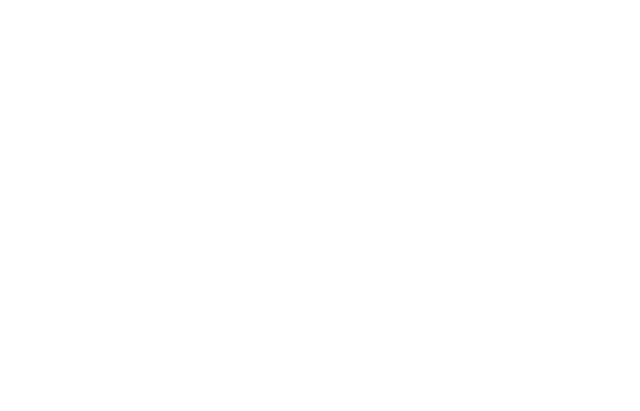
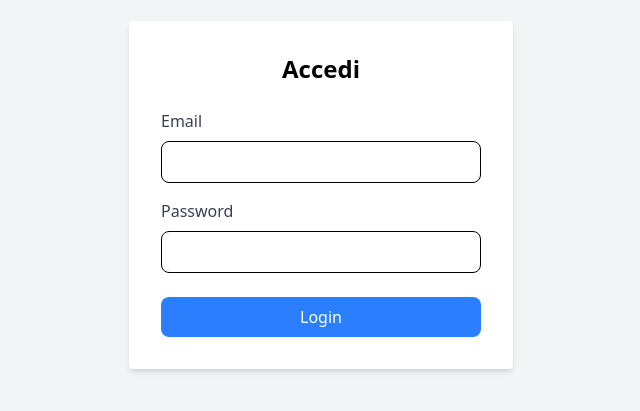
Before and after one commit to diegoferrari129/social-app, an Angular app in the folder frontend/: page /login in a window 1280 px wide. Before the commit this address led to /. Shown: the part 205-616 px from the top of the page, without its empty margins (319-959 px from the left). Built offline with nearby package versions, Linux system fonts and the light colour scheme.

Commit message:
feat: add login component and route with auth service saving jwt token in local storage. add zone.js package

```diff
--- a/frontend/angular.json
+++ b/frontend/angular.json
@@ -17,6 +17,7 @@
           "builder": "@angular/build:application",
           "options": {
             "browser": "src/main.ts",
+            "polyfills": ["zone.js"],
             "tsConfig": "tsconfig.app.json",
             "assets": [
               {
--- a/frontend/package.json
+++ b/frontend/package.json
@@ -18,7 +18,8 @@
     "@angular/platform-browser": "^21.2.0",
     "@angular/router": "^21.2.0",
     "rxjs": "~7.8.0",
-    "tslib": "^2.3.0"
+    "tslib": "^2.3.0",
+    "zone.js": "^0.16.1"
   },
   "devDependencies": {
     "@angular/build": "^21.2.9",
--- a/frontend/src/app/app.config.ts
+++ b/frontend/src/app/app.config.ts
@@ -1,11 +1,13 @@
-import { ApplicationConfig, provideBrowserGlobalErrorListeners } from '@angular/core';
+import { ApplicationConfig, provideBrowserGlobalErrorListeners, provideZoneChangeDetection } from '@angular/core';
 import { provideRouter } from '@angular/router';
-
+import { provideHttpClient } from '@angular/common/http';
 import { routes } from './app.routes';
 
 export const appConfig: ApplicationConfig = {
   providers: [
     provideBrowserGlobalErrorListeners(),
-    provideRouter(routes)
+    provideRouter(routes),
+    provideZoneChangeDetection({ eventCoalescing: true }),
+    provideHttpClient()
   ]
 };
--- a/frontend/src/app/app.routes.ts
+++ b/frontend/src/app/app.routes.ts
@@ -1,7 +1,9 @@
 import { Routes } from '@angular/router';
 import { Home } from './features/home/home';
+import { Login } from './core/auth/pages/login/login';
 
 export const routes: Routes = [
   { path: '', redirectTo: '/home', pathMatch: 'full' },
   { path: 'home', component: Home },
+  { path: 'login', component: Login }
 ];
--- /dev/null
+++ b/frontend/src/app/core/auth/auth.service.ts
@@ -0,0 +1,37 @@
+import { Injectable } from '@angular/core';
+import { HttpClient } from '@angular/common/http';
+import { Observable } from 'rxjs';
+
+export interface LoginResponse {
+  token: string;
+  user: any;
+}
+
+@Injectable({
+  providedIn: 'root',
+})
+export class AuthService {
+  private apiUrl = '/api';
+
+  constructor(private http: HttpClient) { }
+
+  login(email: string, password: string): Observable<LoginResponse> {
+    return this.http.post<LoginResponse>(`${this.apiUrl}/user/login`, { email, password });
+  }
+
+  saveToken(token: string): void {
+    localStorage.setItem('token', token);
+  }
+
+  getToken(): string | null {
+    return localStorage.getItem('token');
+  }
+
+  logout(): void {
+    localStorage.removeItem('token');
+  }
+
+  isAuthenticated(): boolean {
+    return !!this.getToken();
+  }
+}
--- /dev/null
+++ b/frontend/src/app/core/auth/pages/login/login.html
@@ -0,0 +1,28 @@
+<div class="min-h-screen flex items-center justify-center bg-gray-100">
+  <div class="bg-white p-8 rounded shadow-md w-96">
+    <h2 class="text-2xl font-bold mb-6 text-center">Accedi</h2>
+
+    <form (ngSubmit)="onSubmit()">
+      <div class="mb-4">
+        <label class="block text-gray-700 mb-2">Email</label>
+        <input type="email" [(ngModel)]="email" name="email" required
+          class="w-full px-3 py-2 border rounded-lg focus:outline-none focus:ring focus:border-blue-300" />
+      </div>
+
+      <div class="mb-6">
+        <label class="block text-gray-700 mb-2">Password</label>
+        <input type="password" [(ngModel)]="password" name="password" required
+          class="w-full px-3 py-2 border rounded-lg focus:outline-none focus:ring focus:border-blue-300" />
+      </div>
+
+      <button type="submit" class="w-full bg-blue-500 text-white py-2 rounded-lg hover:bg-blue-600 transition">
+        Login
+      </button>
+
+      <!-- 👇 SINTASSI MODERNA -->
+      @if (errorMessage) {
+      <p class="text-red-500 text-sm mt-3 text-center">{{ errorMessage }}</p>
+      }
+    </form>
+  </div>
+</div>
--- /dev/null
+++ b/frontend/src/app/core/auth/pages/login/login.ts
@@ -0,0 +1,31 @@
+import { Component } from '@angular/core';
+import { FormsModule } from '@angular/forms';
+import { CommonModule } from '@angular/common';
+import { AuthService } from '../../auth.service';
+import { Router } from '@angular/router';
+
+@Component({
+  selector: 'app-login',
+  imports: [CommonModule, FormsModule],
+  templateUrl: './login.html',
+  styleUrl: './login.css',
+})
+export class Login {
+  protected email = '';
+  protected password = '';
+  errorMessage = '';
+
+  constructor(private authService: AuthService, private router: Router) { }
+
+  onSubmit() {
+    this.authService.login(this.email, this.password).subscribe({
+      next: (res) => {
+        this.authService.saveToken(res.token);
+        this.router.navigate(['/home']);
+      },
+      error: () => {
+        this.errorMessage = 'Email o password errati';
+      }
+    });
+  }
+}
```
Also changed, not shown: frontend/src/app/core/auth/pages/login/login.css (added), 1 other file (tests, documents, lock files or other folders).
